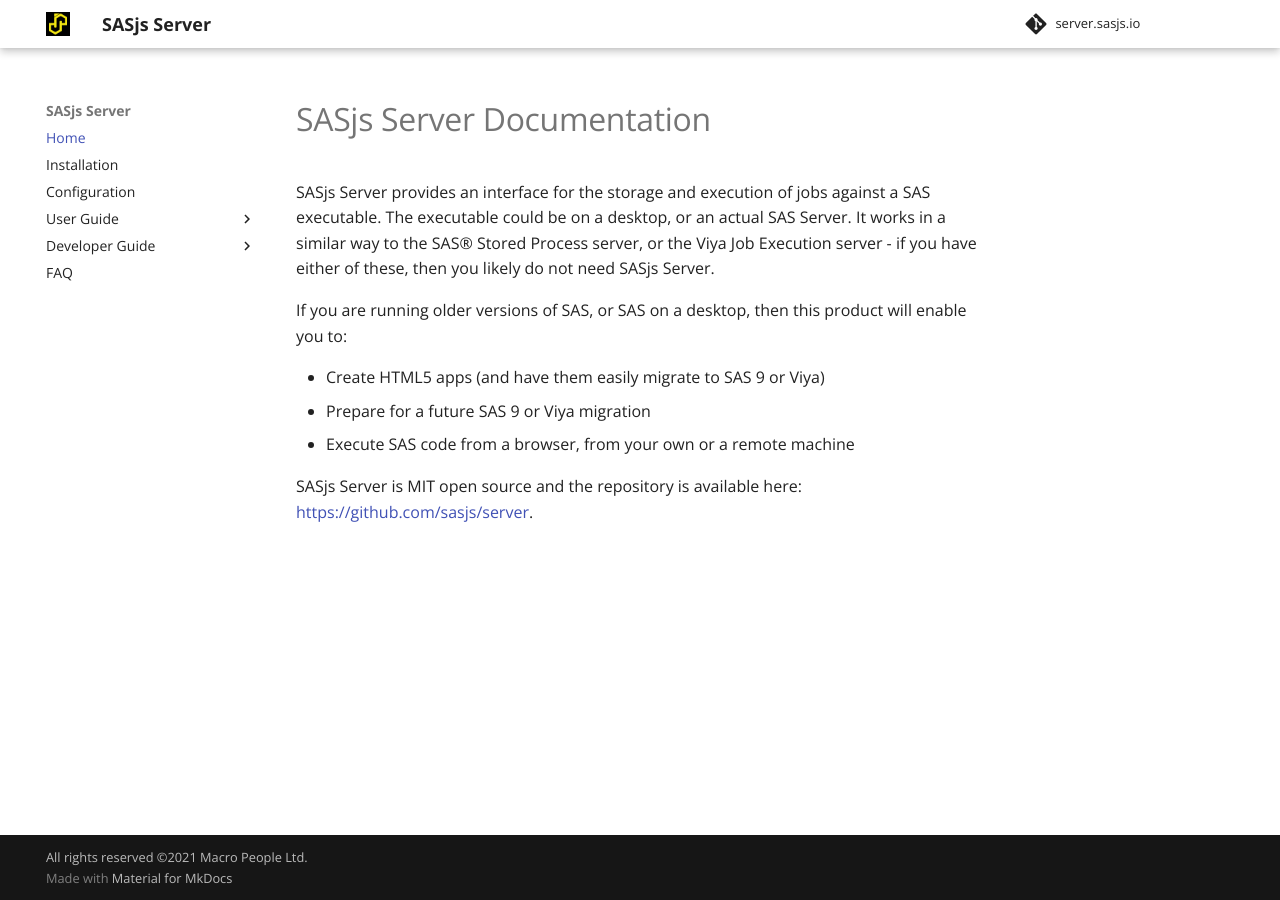
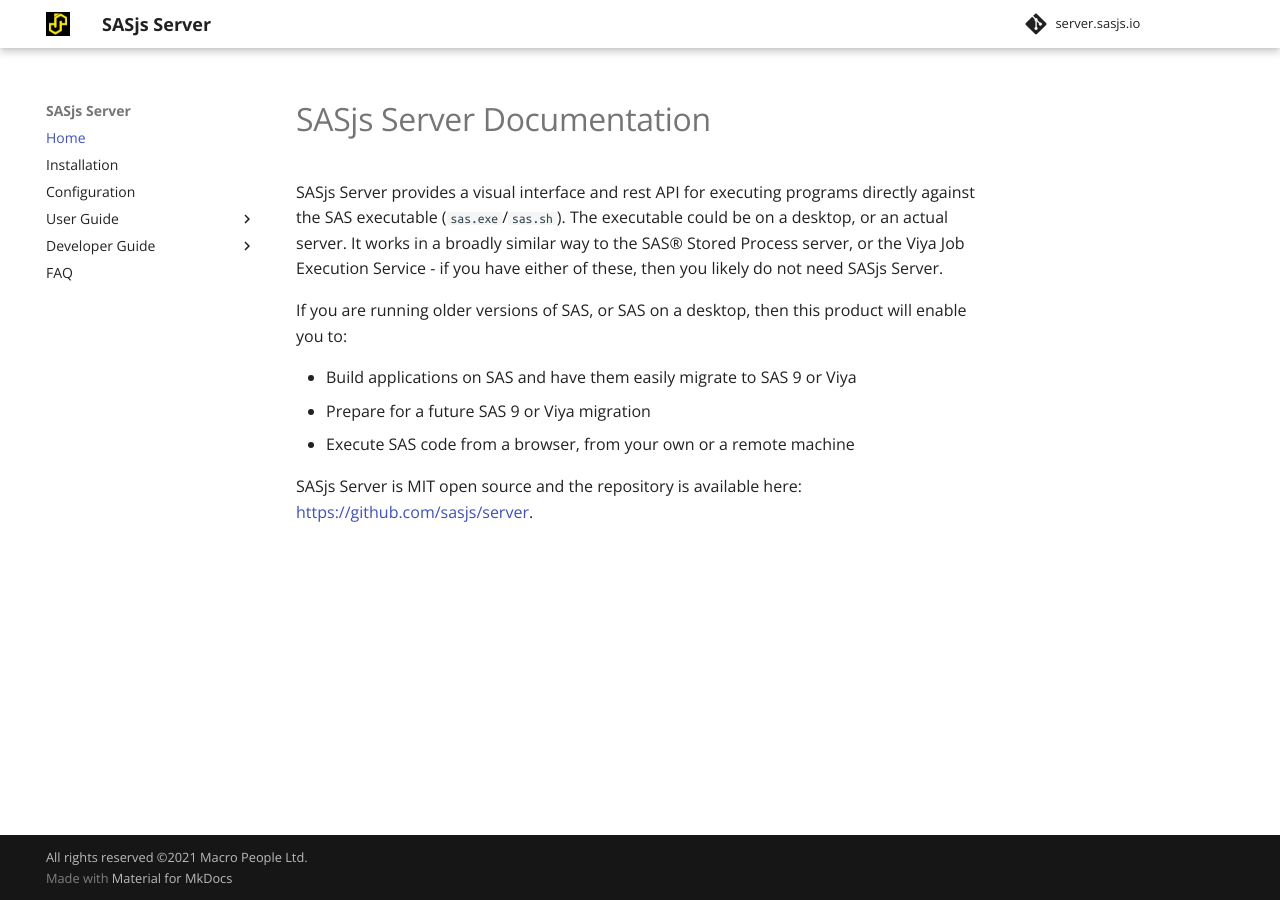
Before and after one commit to sasjs/server.sasjs.io, an MkDocs documentation site: the page built from docs/index.md, in a window 1280 px wide. Built offline with MkDocs 1.6.1 and Material for MkDocs 9.7.7, drawn with Linux system fonts in a browser that asks for light colours.

Commit message:
chore: automated commit

```diff
--- a/docs/index.md
+++ b/docs/index.md
@@ -1,10 +1,10 @@
 # SASjs Server Documentation
 
-SASjs Server provides an interface for the storage and execution of jobs against a SAS executable.  The executable could be on a desktop, or an actual SAS Server.  It works in a similar way to the SAS® Stored Process server, or the Viya Job Execution server - if you have either of these, then you likely do not need SASjs Server.
+SASjs Server provides a visual interface and rest API for executing programs directly against the SAS executable (`sas.exe`/`sas.sh`).  The executable could be on a desktop, or an actual server.  It works in a broadly similar way to the SAS® Stored Process server, or the Viya Job Execution Service - if you have either of these, then you likely do not need SASjs Server.
 
 If you are running older versions of SAS, or SAS on a desktop, then this product will enable you to:
 
-* Create HTML5 apps (and have them easily migrate to SAS 9 or Viya)
+* Build applications on SAS and have them easily migrate to SAS 9 or Viya
 * Prepare for a future SAS 9 or Viya migration
 * Execute SAS code from a browser, from your own or a remote machine
 
--- a/package.json
+++ b/package.json
@@ -7,7 +7,6 @@
     "doc": "docs"
   },
   "scripts": {
-    "apidocs": "openapi-generator-cli generate -i theme/swagger.yaml -g typescript-angular -o openapi --additional-properties=ngVersion=6.1.7,npmName=restClient,supportsES6=true,npmVersion=6.9.0,withInterfaces=true",
     "postinstall": "[ -d .git ] && git config core.hooksPath ./.git-hooks || true"
   },
   "repository": {
@@ -25,8 +24,6 @@
     "url": "https://github.com/sasjs/server.sasjs.io/issues"
   },
   "homepage": "https://server.sasjs.io",
-  "devDependencies": {
-    "@openapitools/openapi-generator-cli": "^2.4.12"
-  },
+  "devDependencies": {},
   "dependencies": {}
 }
```
